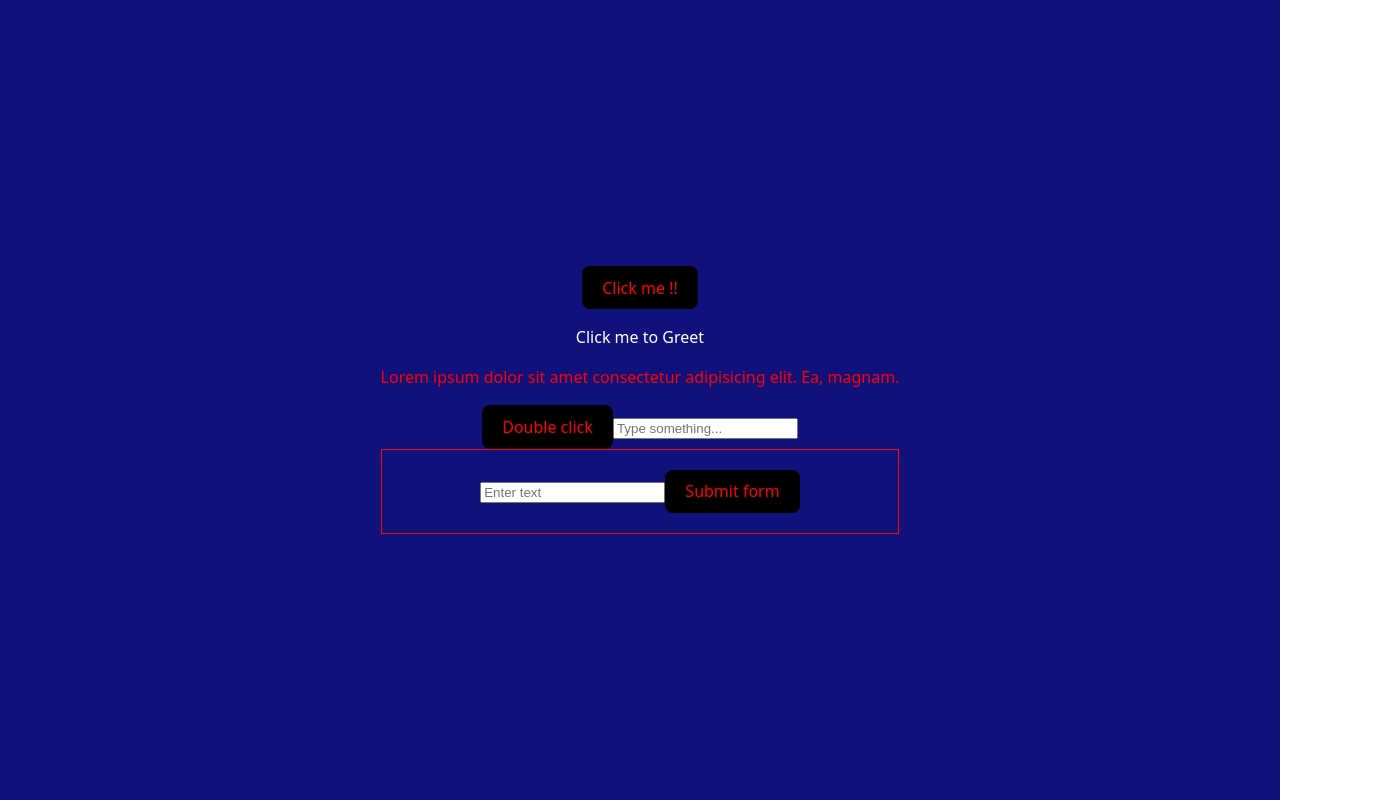
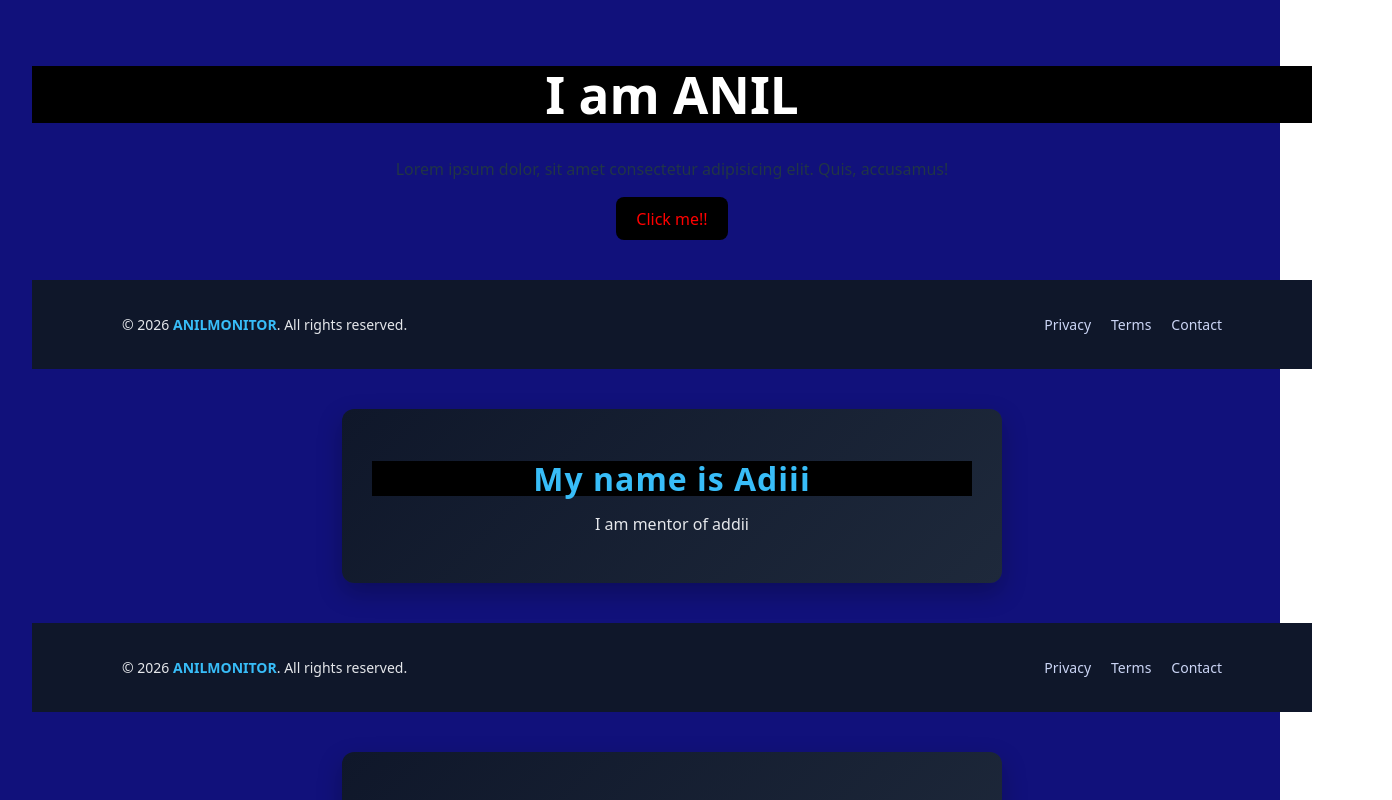
Before and after one commit to anilmonitor/viteTest, a React (Vite) app: page / in a window 1280 px wide. Shown: the top 800 px of the page, 1392 px wide, since content can reach past the window. Built offline with nearby package versions, Linux system fonts and the light colour scheme.

Commit message:
Kye in map

```diff
--- a/src/App.jsx
+++ b/src/App.jsx
@@ -14,7 +14,7 @@ function App() {
 
   return (
     <div>
-      {/* <Anil />
+      <Anil />
       <Footer />
       < Aditya />
       <Footer />
@@ -22,7 +22,7 @@ function App() {
       <Aman />
       <Members />
       <Card />
-      <SayHello BgColor="pink" age={22} userName="ANIL MONITOR" /> */}
+      <SayHello BgColor="pink" age={22} userName="ANIL MONITOR" />
 
 
       <Event />
--- a/src/components/amazonCard/CardTemplate.jsx
+++ b/src/components/amazonCard/CardTemplate.jsx
@@ -25,8 +25,9 @@ let CardTemplate = ({ heading, about, price, list, obj, features }) => {
 
             {/* for rendering array */}
             <div>
-                {list?.map((e) => <li>{e}</li>)}
+                {list?.map((e, index) => <li key={index}>{e}</li>)}
             </div>
+            {/* Never use index as key above, make a key using uuid */}
 
 
             {/* for rendering object  */}
```
